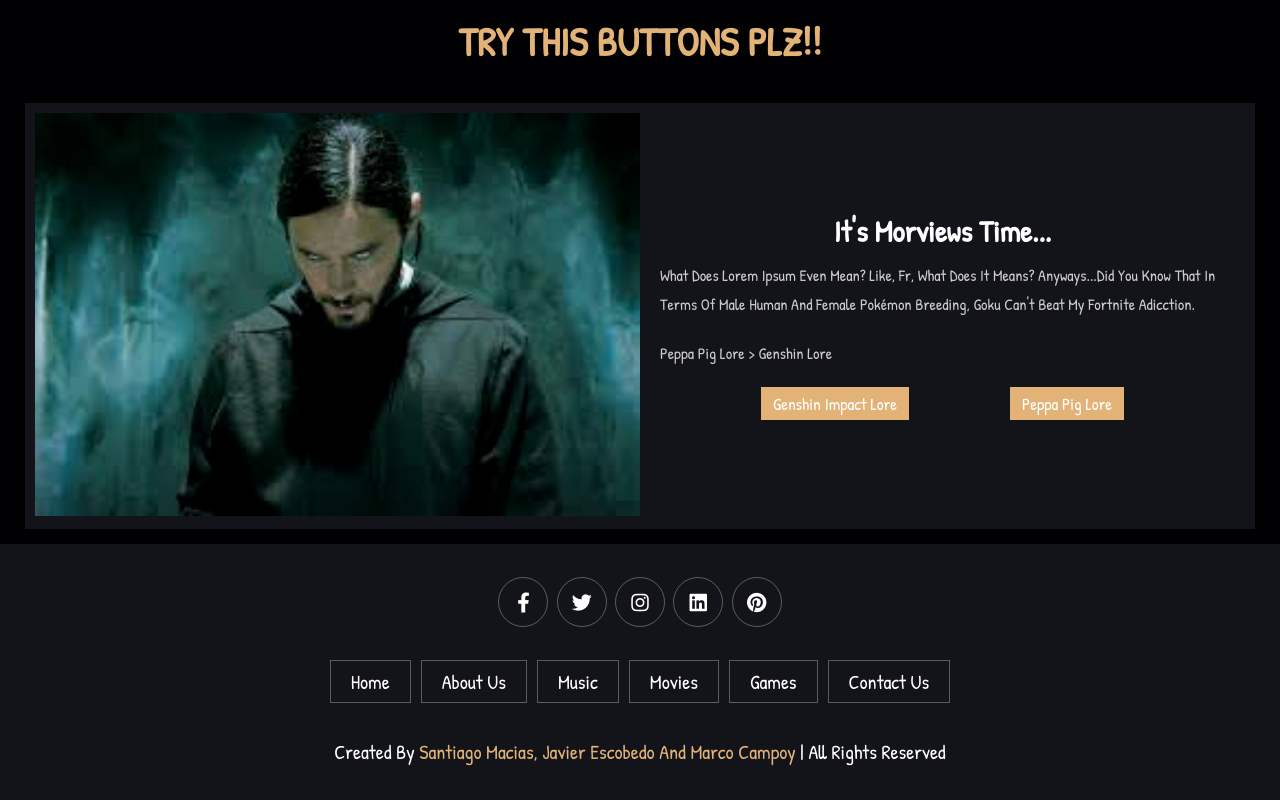
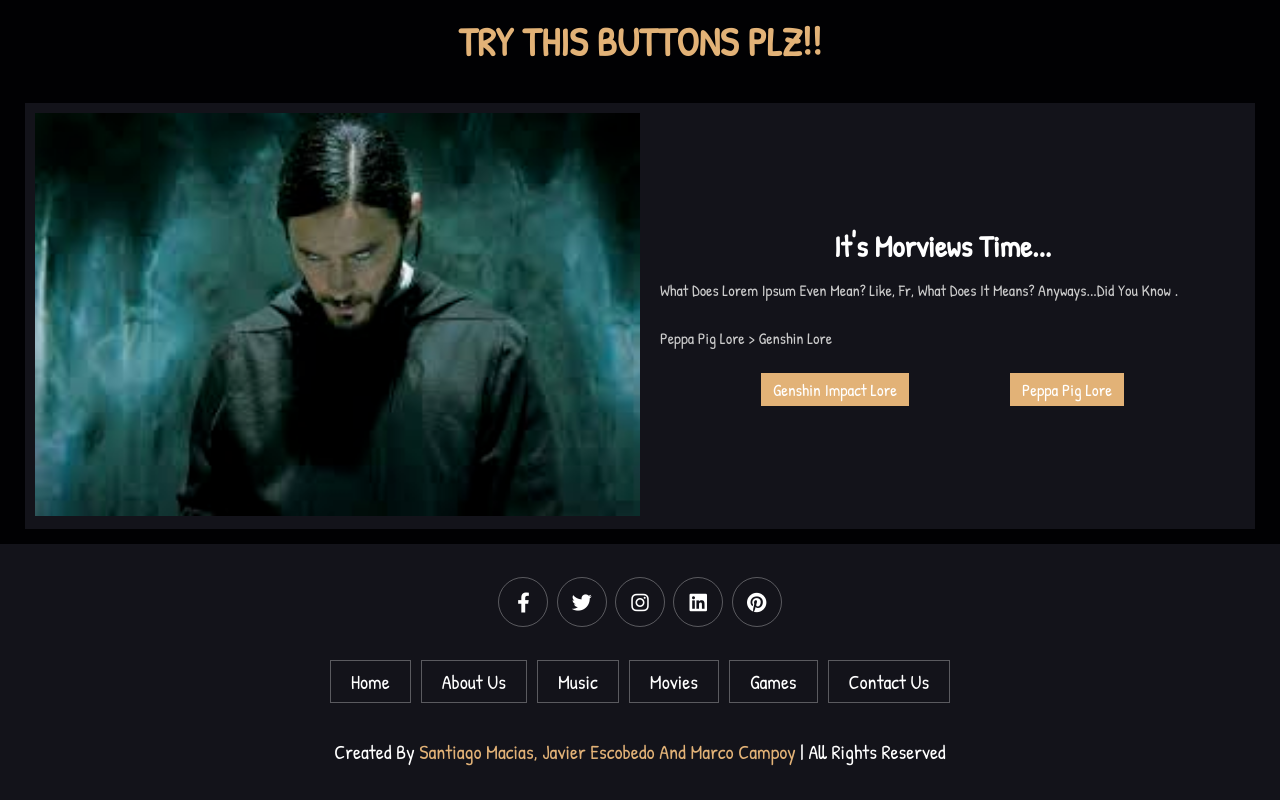
Before and after one commit to Rohyoh/Morviews, a plain HTML site: page morecontent.html in a window 1280 px wide. Shown: the part 801-1601 px from the top of the page. Drawn offline with Linux system fonts and the light colour scheme.

Commit message:
Update morecontent.html
si

```diff
--- a/morecontent.html
+++ b/morecontent.html
@@ -63,8 +63,7 @@
             </div>
             <div class="content">
                 <h3>It's morviews time...</h3>
-                <p>What does Lorem Ipsum even mean? like, fr, what does it means? anyways...did you know that in terms
-                    of male human and female Pokémon breeding, goku can't beat my fortnite adicction.</p>
+                <p>What does Lorem Ipsum even mean? like, fr, what does it means? anyways...did you know .</p>
                 <p>Peppa Pig Lore > Genshin Lore</p>
                 <div class="btn-container">
                     <button class="btn" id="gi-btn">Genshin impact lore</button>
```
